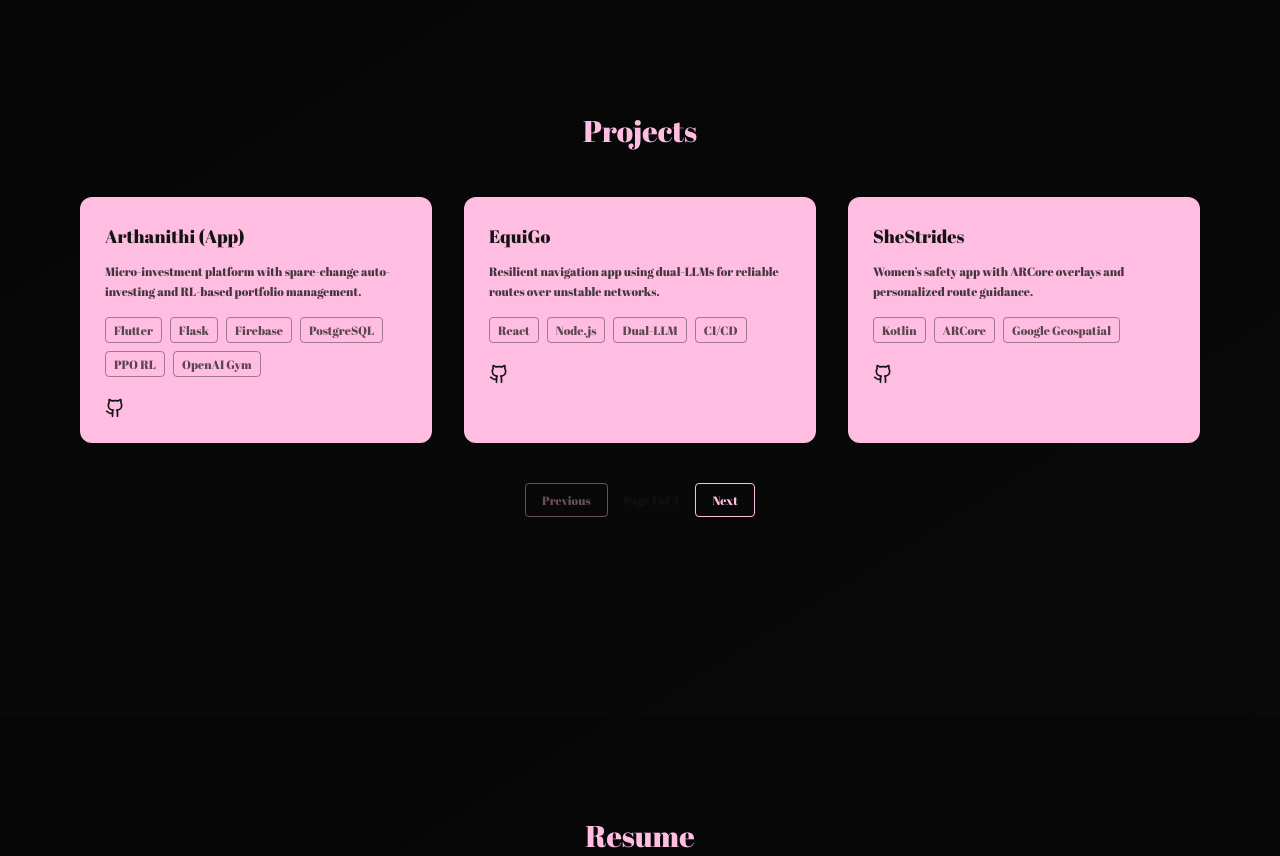
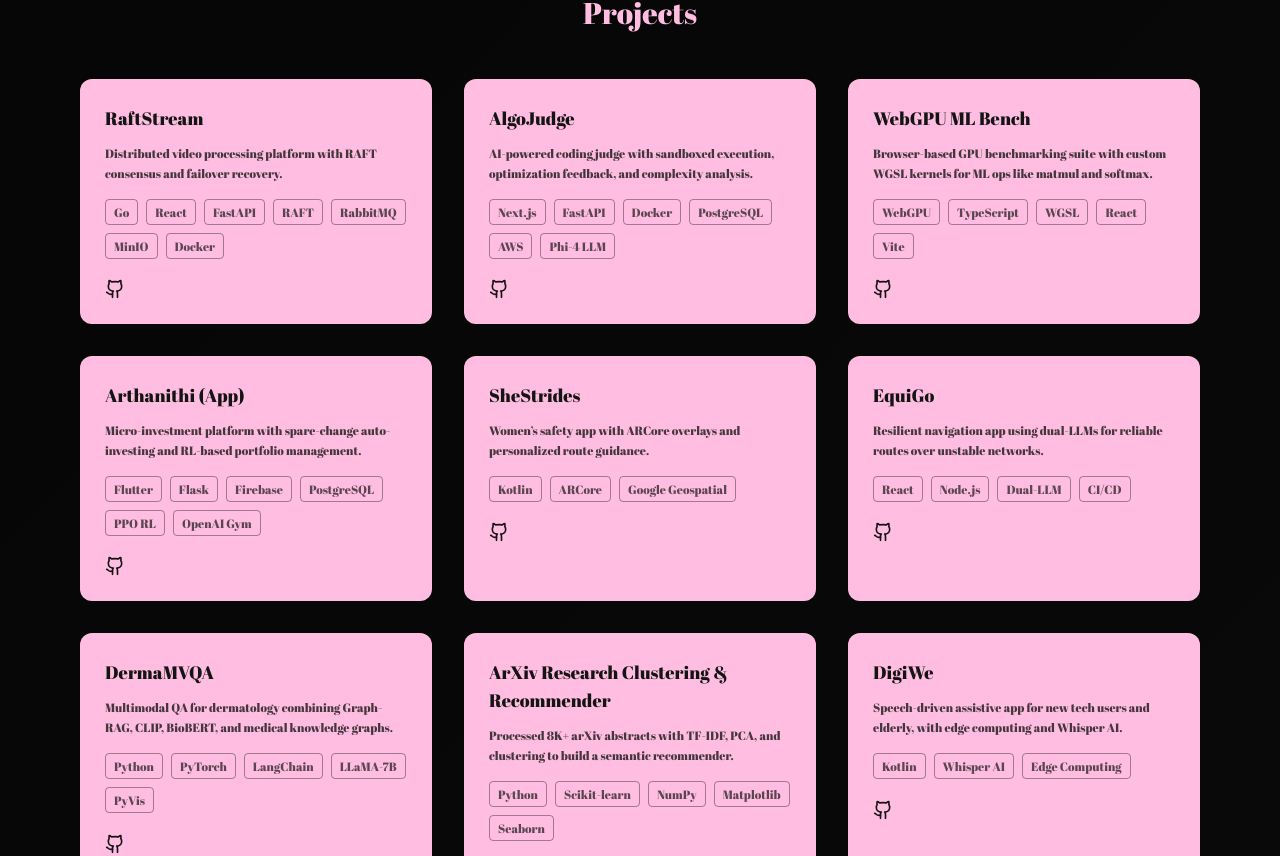
Before and after one commit to a-bhavana04/bhavana-portfolio-website, a React (Vite) app: page / in a window 1280 px wide. Shown: the part 1685-2541 px from the top of the page. Built offline with nearby package versions, Linux system fonts and the light colour scheme.

Commit message:
Update ProjectsSection.tsx

```diff
--- a/src/components/ProjectsSection.tsx
+++ b/src/components/ProjectsSection.tsx
@@ -1,78 +1,79 @@
-
-import React, { useState } from "react";
-import { Github } from 'lucide-react';
+import React from "react";
+import { Github } from "lucide-react";
 
 const ProjectsSection = () => {
   const projects = [
     {
+      title: "RaftStream",
+      description:
+        "Distributed video processing platform with RAFT consensus and failover recovery.",
+      tech: ["Go", "React", "FastAPI", "RAFT", "RabbitMQ", "MinIO", "Docker"],
+      link: "https://github.com/a-bhavana04/distributed-video-platform",
+    },
+    {
+      title: "AlgoJudge",
+      description:
+        "AI-powered coding judge with sandboxed execution, optimization feedback, and complexity analysis.",
+      tech: ["Next.js", "FastAPI", "Docker", "PostgreSQL", "AWS", "Phi-4 LLM"],
+      link: "https://github.com/a-bhavana04/AlgoJudge",
+    },
+    {
+      title: "WebGPU ML Bench",
+      description:
+        "Browser-based GPU benchmarking suite with custom WGSL kernels for ML ops like matmul and softmax.",
+      tech: ["WebGPU", "TypeScript", "WGSL", "React", "Vite"],
+      link: "https://github.com/a-bhavana04/webgpu-ml-bench",
+    },
+    {
       title: "Arthanithi (App)",
-      description: "Micro-investment platform with spare-change auto-investing and RL-based portfolio management.",
+      description:
+        "Micro-investment platform with spare-change auto-investing and RL-based portfolio management.",
       tech: ["Flutter", "Flask", "Firebase", "PostgreSQL", "PPO RL", "OpenAI Gym"],
-      link: "https://github.com/a-bhavana04/arthanithi-app"
+      link: "https://github.com/a-bhavana04/arthanithi-app",
+    },
+    {
+      title: "SheStrides",
+      description:
+        "Women’s safety app with ARCore overlays and personalized route guidance.",
+      tech: ["Kotlin", "ARCore", "Google Geospatial"],
+      link: "https://github.com/a-bhavana04/SheStrides-TeamAda-sDescendants",
     },
     {
       title: "EquiGo",
-      description: "Resilient navigation app using dual-LLMs for reliable routes over unstable networks.",
+      description:
+        "Resilient navigation app using dual-LLMs for reliable routes over unstable networks.",
       tech: ["React", "Node.js", "Dual-LLM", "CI/CD"],
-      link: "https://github.com/a-bhavana04/EquiGo"
+      link: "https://github.com/a-bhavana04/EquiGo",
     },
     {
-      title: "SheStrides",
-      description: "Women’s safety app with ARCore overlays and personalized route guidance.",
-      tech: ["Kotlin", "ARCore", "Google Geospatial"],
-      link: "https://github.com/a-bhavana04/SheStrides-TeamAda-sDescendants"
+      title: "DermaMVQA",
+      description:
+        "Multimodal QA for dermatology combining Graph-RAG, CLIP, BioBERT, and medical knowledge graphs.",
+      tech: ["Python", "PyTorch", "LangChain", "LLaMA-7B", "PyVis"],
+      link: "https://github.com/a-bhavana04/DermaMVQA",
+    },
+    {
+      title: "ArXiv Research Clustering & Recommender",
+      description:
+        "Processed 8K+ arXiv abstracts with TF-IDF, PCA, and clustering to build a semantic recommender.",
+      tech: ["Python", "Scikit-learn", "NumPy", "Matplotlib", "Seaborn"],
+      link: "https://github.com/a-bhavana04/ArxivClustering",
     },
     {
       title: "DigiWe",
-      description: "Speech-driven assistive app for new tech users and elderly, with edge computing and Whisper AI.",
+      description:
+        "Speech-driven assistive app for new tech users and elderly, with edge computing and Whisper AI.",
       tech: ["Kotlin", "Whisper AI", "Edge Computing"],
-      link: "https://github.com/a-bhavana04"
+      link: "https://github.com/a-bhavana04",
     },
     {
       title: "EasyLexi",
-      description: "Assistive reading tool for dyslexic users with OCR, speech-to-text, and correction overlays.",
+      description:
+        "Assistive reading tool for dyslexic users with OCR, speech-to-text, and correction overlays.",
       tech: ["Python", "Flask", "OCR", "Speech-to-Text"],
-      link: "https://github.com/a-bhavana04/EasyLexi-Decoding-Difficulties-for-Dyslexics-flask-"
-    },
-    {
-      title: "AlgoJudge",
-      description: "AI-powered coding judge with sandboxed execution, optimization feedback, and complexity analysis.",
-      tech: ["Next.js", "FastAPI", "Docker", "PostgreSQL", "AWS", "Phi-4 LLM"],
-      link: "https://github.com/a-bhavana04/AlgoJudge"
-    },
-    {
-      title: "RaftStream",
-      description: "Distributed video processing platform with RAFT consensus and failover recovery.",
-      tech: ["Go", "React", "FastAPI", "RAFT", "RabbitMQ", "MinIO", "Docker"],
-      link: "https://github.com/a-bhavana04/distributed-video-platform"
-    },
-    {
-      title: "DermaMVQA",
-      description: "Multimodal QA for dermatology combining Graph-RAG, CLIP, BioBERT, and medical knowledge graphs.",
-      tech: ["Python", "PyTorch", "LangChain", "LLaMA-7B", "PyVis"],
-      link: "https://github.com/a-bhavana04/DermaMVQA"
-    },
-    {
-      title: "Arthanithi (Dashboard)",
-      description: "Financial analytics dashboard with ETF/stock drift detection, RL-based rebalancing, and sentiment overlays.",
-      tech: ["Python", "Flask", "PostgreSQL", "NLTK"],
-      link: "https://github.com/a-bhavana04"
-    },
-    {
-      title: "ArXiv Research Clustering & Recommender",
-      description: "Processed 8K+ arXiv abstracts with TF-IDF, PCA, and clustering to build a semantic recommender.",
-      tech: ["Python", "Scikit-learn", "NumPy", "Matplotlib", "Seaborn"],
-      link: "https://github.com/a-bhavana04/ArxivClustering"
+      link: "https://github.com/a-bhavana04/EasyLexi-Decoding-Difficulties-for-Dyslexics-flask-",
     },
   ];
-
-  const PROJECTS_PER_PAGE = 3;
-  const [page, setPage] = useState(0);
-  const pageCount = Math.ceil(projects.length / PROJECTS_PER_PAGE);
-  const paginatedProjects = projects.slice(
-    page * PROJECTS_PER_PAGE,
-    page * PROJECTS_PER_PAGE + PROJECTS_PER_PAGE
-  );
 
   return (
     <section id="projects" className="min-h-screen flex items-center py-20 relative">
@@ -82,12 +83,11 @@ const ProjectsSection = () => {
           Projects
         </h2>
 
-        <div className="grid md:grid-cols-3 gap-8">
-          {paginatedProjects.map((project, index) => (
+        <div className="grid sm:grid-cols-2 md:grid-cols-3 gap-8">
+          {projects.map((project) => (
             <div
               key={project.title}
               className="border border-primary/30 rounded-lg p-6 bg-primary text-primary-foreground hover:bg-primary/90 transition-all duration-300 group"
-              style={{ animationDelay: `${index * 0.2}s` }}
             >
               <h3 className="font-broadway text-lg text-primary-foreground mb-3 group-hover:animate-glow-pulse">
                 {project.title}
@@ -119,29 +119,6 @@ const ProjectsSection = () => {
             </div>
           ))}
         </div>
-
-        {/* Pagination Controls */}
-        {pageCount > 1 && (
-          <div className="flex justify-center mt-10 gap-4">
-            <button
-              className="font-broadway text-xs px-4 py-2 border border-primary rounded text-primary bg-transparent hover:bg-primary hover:text-background transition-all duration-300 disabled:opacity-40"
-              onClick={() => setPage((p) => Math.max(0, p - 1))}
-              disabled={page === 0}
-            >
-              Previous
-            </button>
-            <span className="font-broadway text-xs text-primary-foreground/80 self-center">
-              Page {page + 1} of {pageCount}
-            </span>
-            <button
-              className="font-broadway text-xs px-4 py-2 border border-primary rounded text-primary bg-transparent hover:bg-primary hover:text-background transition-all duration-300 disabled:opacity-40"
-              onClick={() => setPage((p) => Math.min(pageCount - 1, p + 1))}
-              disabled={page === pageCount - 1}
-            >
-              Next
-            </button>
-          </div>
-        )}
       </div>
     </section>
   );
```
